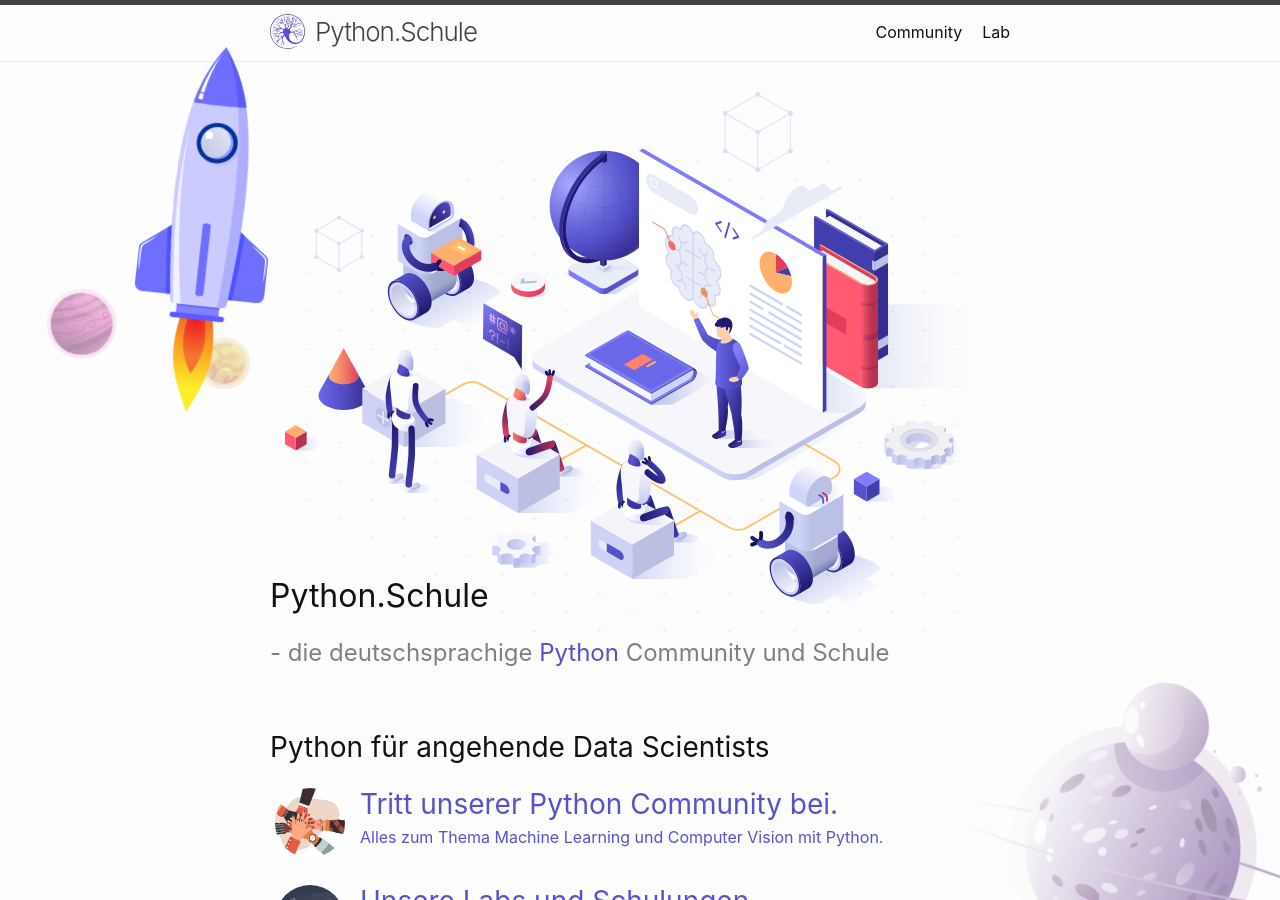
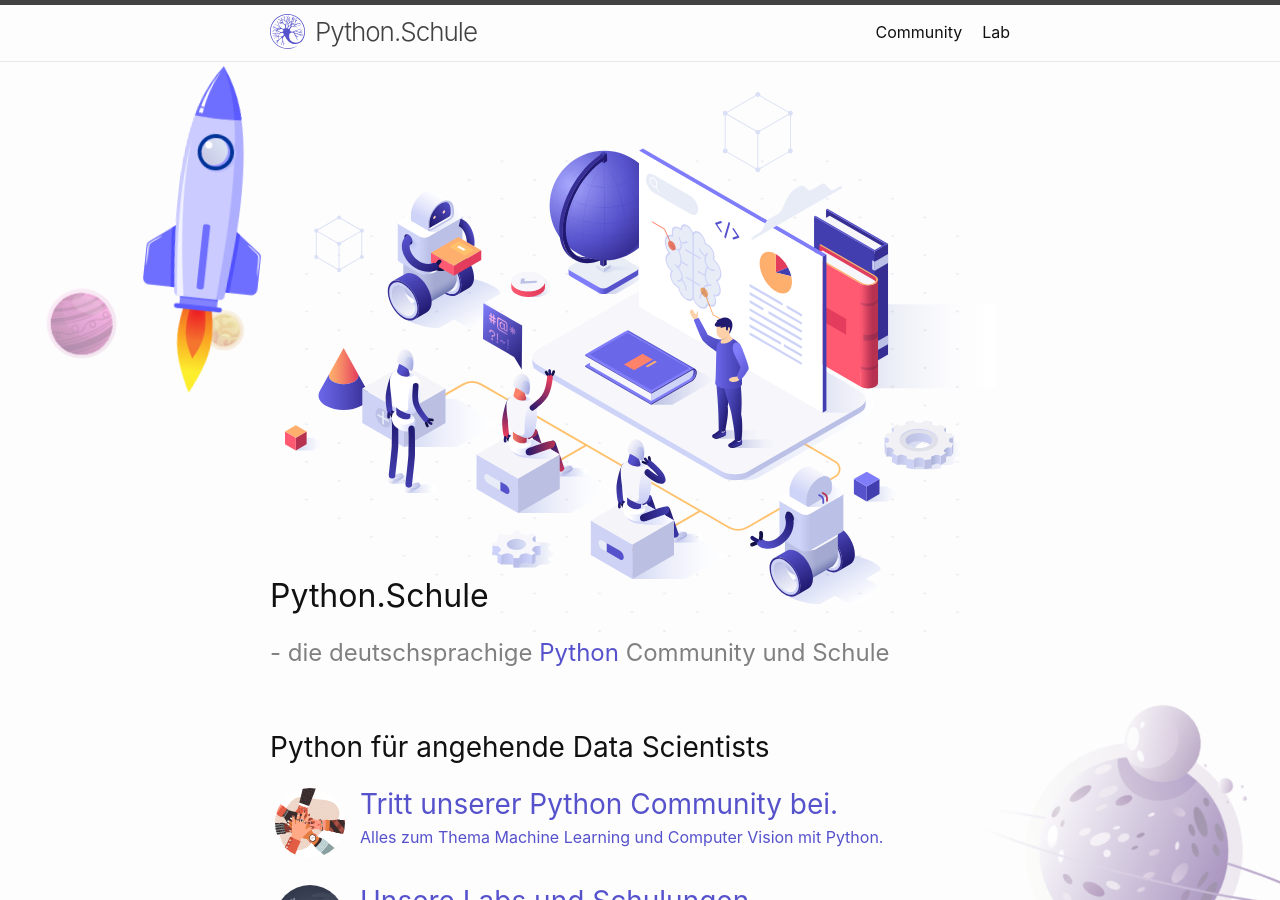
Before and after one commit to python-schule/python-schule-website, a Jekyll site: the page built from index.md, in a window 1280 px wide and 900 px high. Built offline with Jekyll 4.4.1, drawn with Linux system fonts in a browser that asks for light colours.

Commit message:
Rocket animation

```diff
--- a/assets/rocket/css/rocket.css
+++ b/assets/rocket/css/rocket.css
@@ -41,18 +41,18 @@
 }
 
 @keyframes rocketLaunch {
-  from {  transform: translateY(0vh) rotate(-5deg) rotateX(-20deg)  }
-  to   {  transform: translateY(-160vh) translatex(10vw) rotate(15deg) scale(1.8) rotateZ(0deg) }
+  from {  transform: translateY(0vh) rotate(-5deg) rotateX(-5deg)  }
+  to   {  transform: translateY(-160vh) translatex(10vw) rotate(15deg) scale(1.5) rotateZ(0deg) }
 }
 
 .planet-sky-0 {
   top: -7vw;
-  animation: planetSky0 10s normal linear;
+  animation: planetSky0 12s normal 1s ease-out;
 }
 
 @keyframes planetSky0 {
-  /* from {  transform: translateY(0vh)   } */
-  to   {  transform: translateY(130vh) scale(0.5) }
+  from {  transform: translateY(0vh) scale(0.8)  }
+  to   {  transform: translateY(130vh) scale(0.3) }
 }
 
 .planet-sky-1 {
@@ -73,6 +73,7 @@
 @keyframes planetSky2 {
   from {  transform: translateY(0vh) scale(0.5)  }
   to   {
-    transform: translateY(150vh) translateX(4vw) rotate(-30deg) scale(1.5)
+    transform: translateY(150vh) translateX(4vw) rotate(-30deg) scale(1.3);
+    opacity: 0.5;
   }
 }
```
